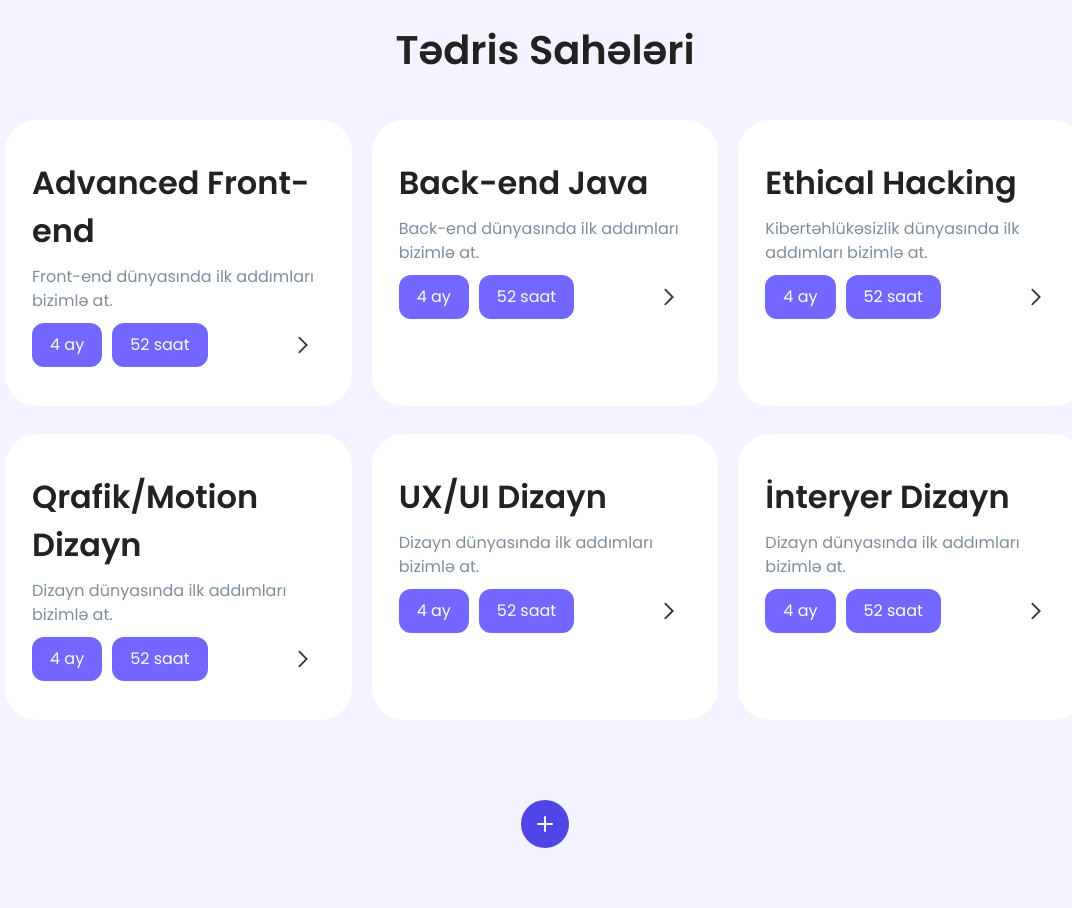
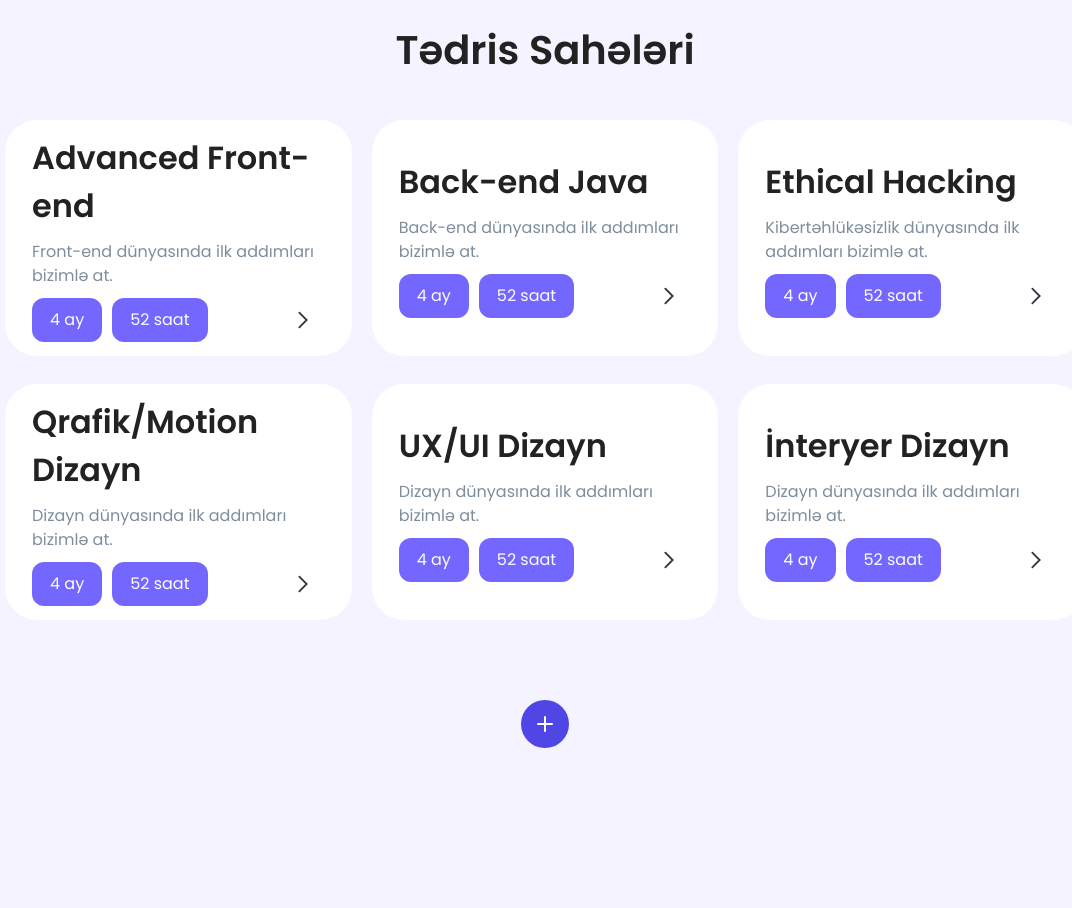
Before and after one commit to gulaism/Evo-Web, a React (Vite) app: page / in a window 1280 px wide. Shown: the part 780-1688 px from the top of the page, without its empty margins (95-1167 px from the left). Built offline with nearby package versions, Linux system fonts and the light colour scheme.

Commit message:
merged: homePage into main

```diff
--- a/src/components/HomePage/HomeAbove/HomeAbove.module.scss
+++ b/src/components/HomePage/HomeAbove/HomeAbove.module.scss
@@ -149,6 +149,11 @@
 
         .box {
             background-color: white;
+            display: flex;
+            flex-direction: column;
+            // align-items: center;
+            justify-content: center;
+            height: 236px;
             padding: 38px 26px;
             border-radius: 32px;
             cursor: default;
```
